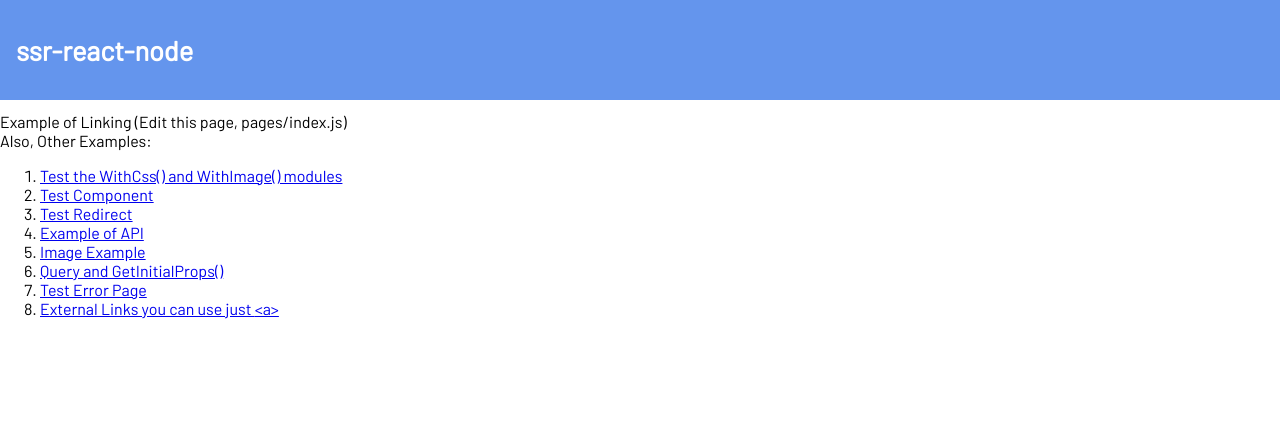
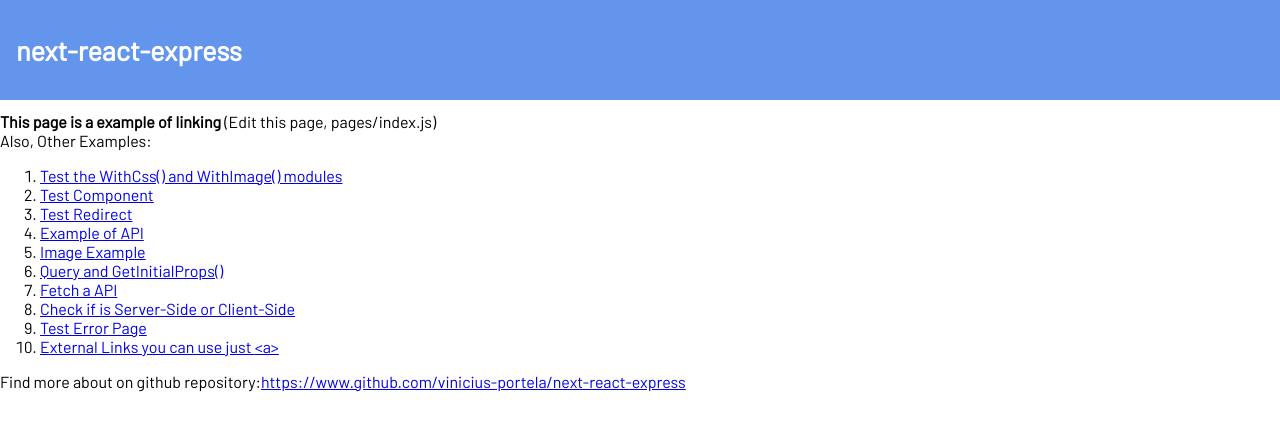
Before and after one commit to vinicius-a-portela/ssr-react-nodejs, a Next.js app: page / in a window 1280 px wide. Shown: the top 430 px of the page. Built offline with nearby package versions, Linux system fonts and the light colour scheme.

Commit message:
Added Fetch, Query and Server_or_Client Pages, Also Improved README.md

```diff
--- a/package.json
+++ b/package.json
@@ -7,10 +7,7 @@
   "license": "MIT",
   "dependencies": {
     "@zeit/next-css": "^1.0.1",
-    "body-parser": "^1.19.0",
-    "compression": "^1.7.4",
     "express": "^4.17.1",
-    "isomorphic-fetch": "^2.2.1",
     "isomorphic-unfetch": "^3.0.0",
     "next": "^9.1.1",
     "next-images": "^1.2.0",
--- a/pages/index.js
+++ b/pages/index.js
@@ -10,10 +10,10 @@ export default class Home extends React.Component {
     return(
       <div>
         <div class='header'>
-          <h1>ssr-react-node</h1>
+          <h1>next-react-express</h1>
         </div>
 
-        Example of Linking (Edit this page, pages/index.js)<br/>
+        <b>This page is a example of linking</b> (Edit this page, pages/index.js)<br/>
         Also, Other Examples:
         <ol>
           <li>
@@ -47,6 +47,16 @@ export default class Home extends React.Component {
             </Link>
           </li>
           <li>
+            <Link href='/fetch'>
+              <a>Fetch a API</a>
+            </Link>
+          </li>
+          <li>
+            <Link href='/server_or_client'>
+              <a>Check if is Server-Side or Client-Side</a>
+            </Link>
+          </li>
+          <li>
             <Link href='/_error'>
               <a>Test Error Page</a>
             </Link>
@@ -60,6 +70,11 @@ export default class Home extends React.Component {
             </a>
           </li>
         </ol>
+
+        Find more about on github repository:
+        <a href='https://www.github.com/vinicius-portela/next-react-express' target='_blank'>
+          https://www.github.com/vinicius-portela/next-react-express
+        </a>
       </div>
     );
   }
```
Also changed, not shown: pages/fetch.js (added, +53 -0 lines), pages/query.js (+10 -5 lines), pages/server_or_client.js (added, +21 -0 lines), 1 other file (tests, documents, lock files or other folders).
